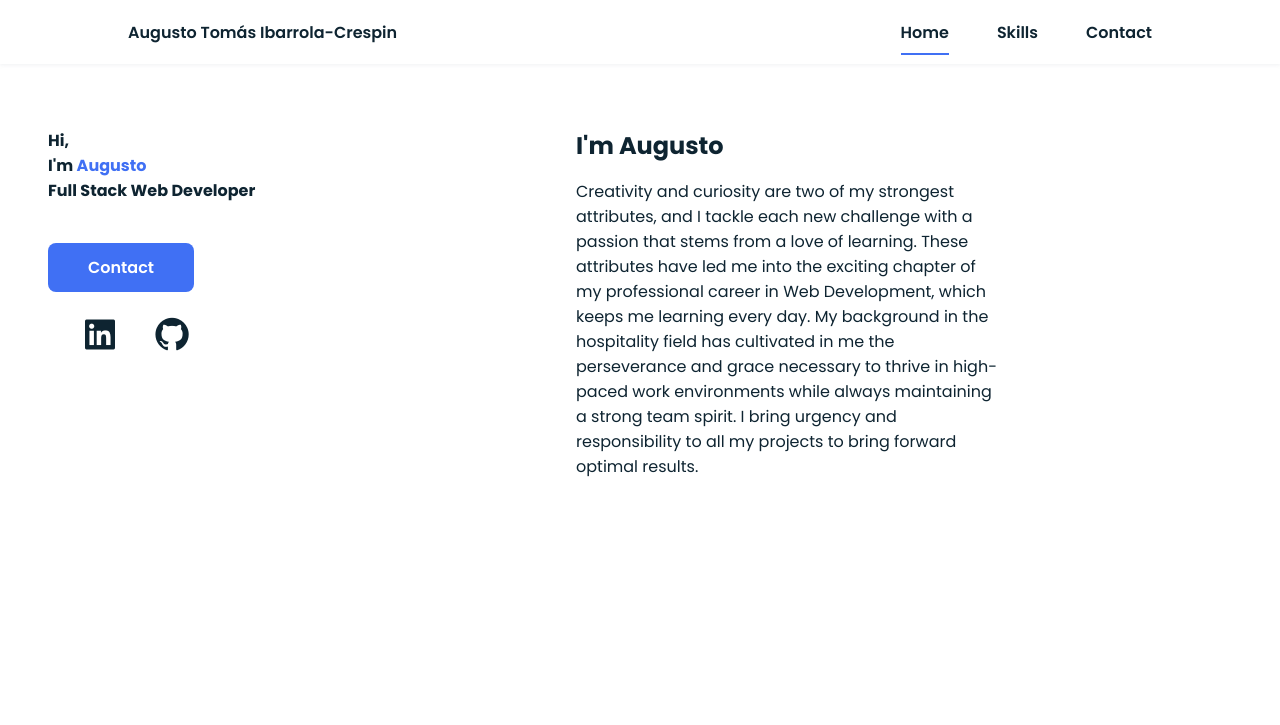
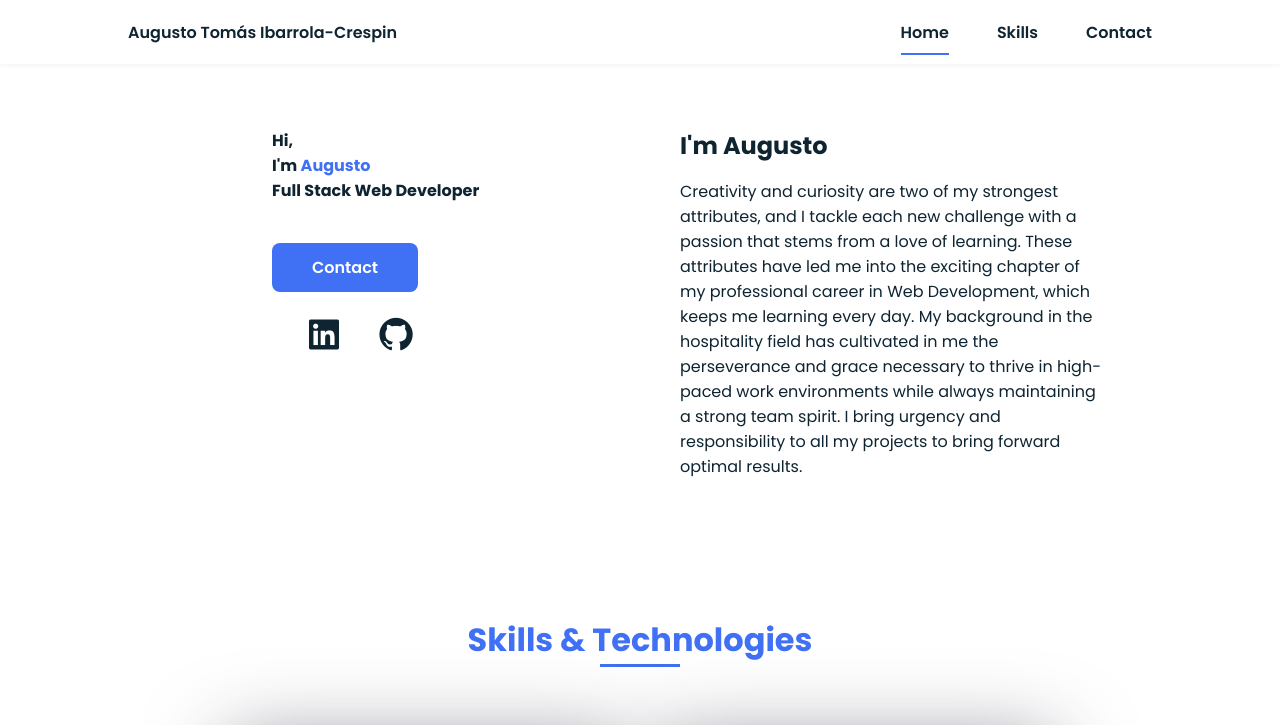
Before and after one commit to augustoibarrola/portfolio-page, a PHP site: page / in a window 1280 px wide. Shown: the top 725 px of the page. Run offline with PHP 8.4, Linux system fonts and the light colour scheme.

Commit message:
website changes

```diff
--- a/assets/css/styles.css
+++ b/assets/css/styles.css
@@ -122,8 +122,9 @@ img{
     grid-template-columns: 50% 50%;
     grid-column-gap: 1rem;
     width: calc(100% - 2rem);
-    margin-left: var(--mb-2);
-    margin-right: var(--mb-2);
+    /* margin-left: var(--mb-2);
+    margin-right: var(--mb-2); */
+    padding: 0rem 0rem 0rem 15rem;
 }
 
 .l-header{
@@ -652,7 +653,7 @@ img{
         color: var(--second-color)
     }
     .home{
-        height: 100vh
+        height: 75vh
     }
     .home__data{
         align-self: flex-end
```
